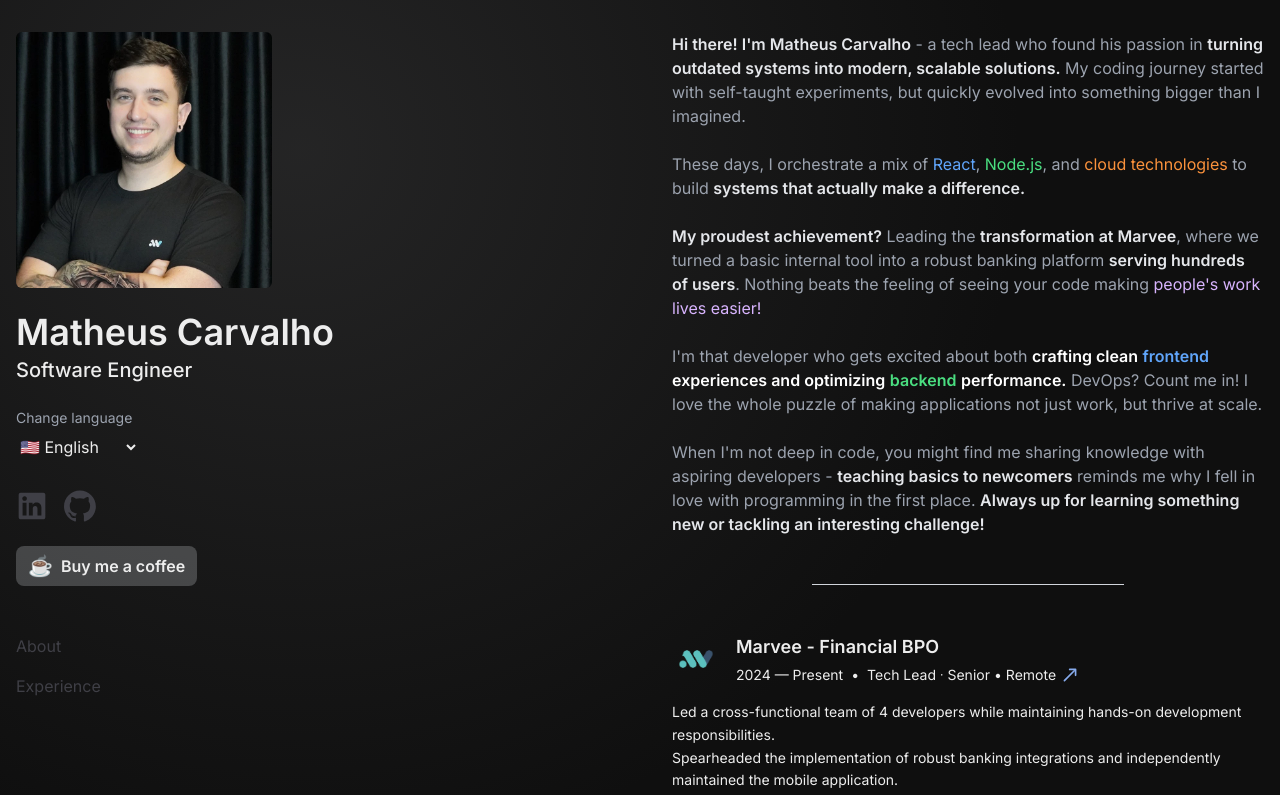
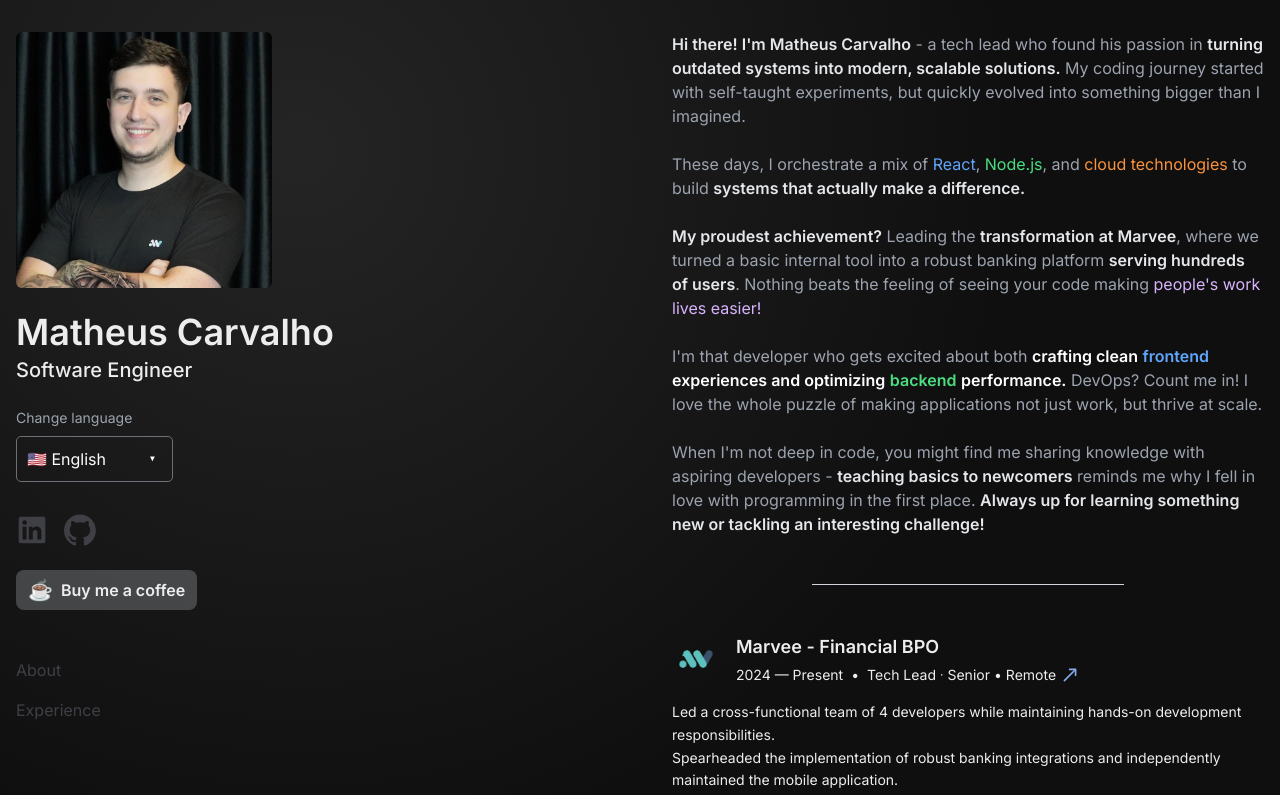
Before and after one commit to matheussss1/portifolio, a Next.js app: page /en in a window 1280 px wide. Shown: the top 795 px of the page. Built offline with nearby package versions, Linux system fonts and the light colour scheme.

Commit message:
chore: progresso

```diff
--- a/src/app/[locale]/globals.css
+++ b/src/app/[locale]/globals.css
@@ -36,3 +36,56 @@
 select {
     background: rgba(0, 0, 0, 0.005);
 }
+
+label.dropdown select {
+	padding: 10px 42px 10px 10px;
+	background: transparent;
+	color: white;
+	border-radius: 0;
+    border: 1px solid rgb(109, 112, 118);
+    border-radius: 5px;
+	display: inline-block;
+	-webkit-appearance: none;
+	-moz-appearance: none;
+	appearance: none;
+	cursor: pointer;
+	outline: none;
+}
+label.dropdown select:-moz-focusring {
+	color: transparent;
+	text-shadow: 0 0 0 white;
+}
+label.dropdown select::-ms-expand {
+	display: none;
+}
+
+label.dropdown { position: relative; }
+label.dropdown:after {
+	content: '▼';
+	font: 8px Consolas, monospace;
+	color: white;
+	right: 3px;
+	top: 18px;
+	position: absolute;
+	pointer-events: none;
+	width: 34px;
+	padding: 0 0 5px 0;
+	text-indent: 14px;
+}
+@media screen\0 {
+	label.dropdown:after {
+		width: 38px;
+		text-indent: 15px;
+        right: 0;
+	}
+}
+@media screen and (min--moz-device-pixel-ratio:0) {
+	label.dropdown select { padding-right: 40px; }
+	label.dropdown:before { right: 6px; }
+	label.dropdown:after {
+		text-indent: 14px;
+		right: 3px;
+		top: 18px;
+		width: 36px;
+	}
+}
--- a/src/components/change-locale.tsx
+++ b/src/components/change-locale.tsx
@@ -11,11 +11,13 @@
     }
 
     return (
-        <select className="bg-transparent w-fit"
-            aria-label="Change language"
-            onChange={(e) => changeLocale(e.target.value)} value={pathname.split("/")[1]}>
-            <option value="en">🇺🇸 English</option>
-            <option value="br">🇧🇷 Português</option>
-        </select>
+        <label className="dropdown w-fit">
+            <select
+                aria-label="Change language"
+                onChange={(e) => changeLocale(e.target.value)} value={pathname.split("/")[1]}>
+                <option value="en">🇺🇸 English</option>
+                <option value="br">🇧🇷 Português</option>
+            </select>
+        </label>
     )
 }
```
